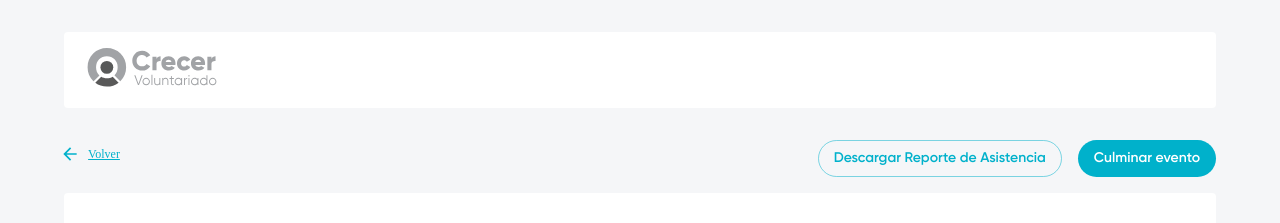
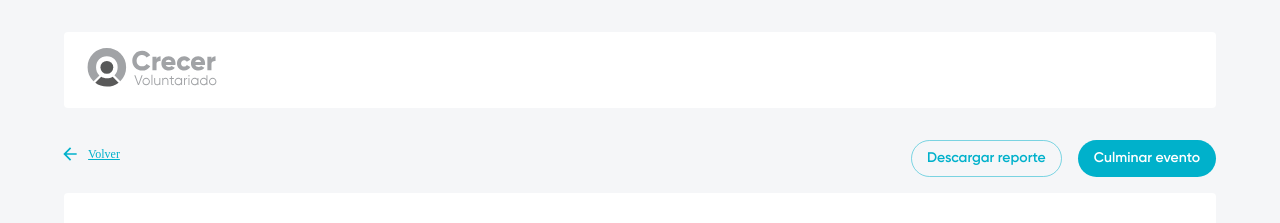
Before and after one commit to jorgetejeda/volunteer-app, a Next.js app: page /panel/event/attendance/1 in a window 1280 px wide. Shown: the top 223 px of the page. Built offline with nearby package versions, Linux system fonts and the light colour scheme; no server answers.

Commit message:
add loading state to attendance report generation button

```diff
--- a/src/app/(volunteer)/panel/event/attendance/[id]/page.tsx
+++ b/src/app/(volunteer)/panel/event/attendance/[id]/page.tsx
@@ -37,6 +37,7 @@ const AttendancePage = () => {
   const [selectedUsers, setSelectedUsers] = useState<Set<string>>(new Set());
   const [dialogOpen, setDialogOpen] = useState<boolean>(false);
   const [userToRemove, setUserToRemove] = useState<Users | null>(null);
+  const [reportLoading, setReportLoading] = useState<boolean>(false);
 
   const [event, setEvent] = useState<{
     isCompleted: boolean;
@@ -202,6 +203,7 @@ const AttendancePage = () => {
   };
   const attendanceReport = async () => {
     try {
+      setReportLoading(true);
       const { data, isSucceeded } = await EventService.getAttendanceReport(+eventId);
 
       if (!isSucceeded || !data) {
@@ -245,6 +247,8 @@ const AttendancePage = () => {
       link.click();
     } catch (error) {
       console.error("Error al generar el reporte:", error);
+    } finally {
+      setReportLoading(false);
     }
   };
 
@@ -262,8 +266,9 @@ const AttendancePage = () => {
           variant="outlined"
           color="primary"
           onClick={attendanceReport}
+          disabled={reportLoading}
         >
-          Descargar Reporte de Asistencia
+          {reportLoading ? "Generando reporte..." : "Descargar reporte"}
         </Button>
         <Button
           variant="contained"
```
